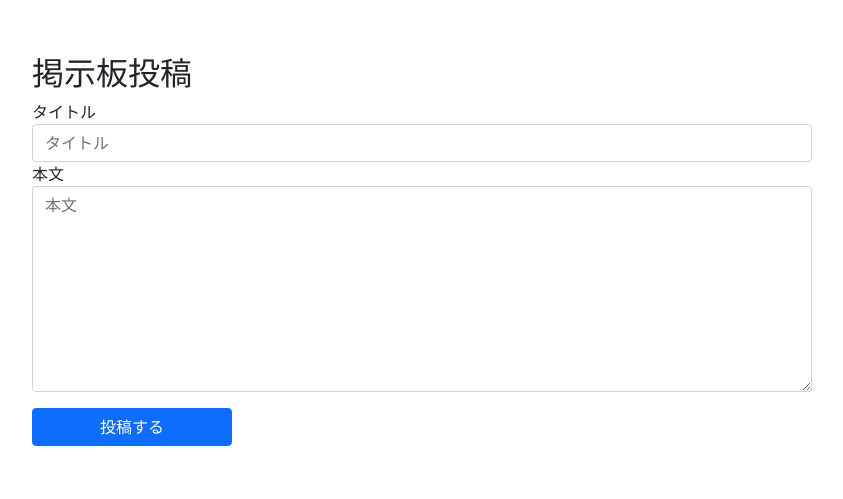
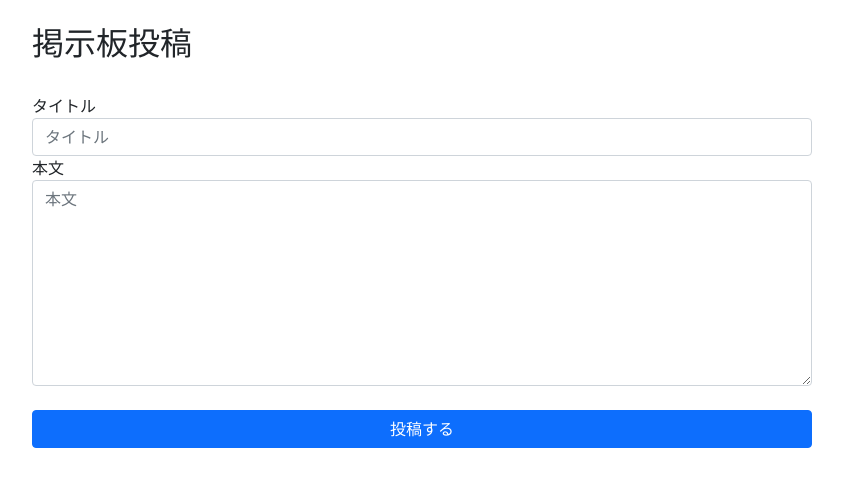
Before and after one commit to noseki/django, a Django app: page /create/ in a window 1280 px wide. Shown: the part 56-555 px from the top of the page, without its empty margins (218-1061 px from the left). Run offline with Django 3.2, Linux system fonts and the light colour scheme.

Commit message:
0706_templates修正

```diff
--- a/keijiban/keijiapp/templates/keijiapp/create.html
+++ b/keijiban/keijiapp/templates/keijiapp/create.html
@@ -3,11 +3,12 @@
 {% block title %}投稿{% endblock %}
 
 {% block content %}
-<div class="d-flex align-items-center justify-content-center" style="height:500px;">
+<div class="d-flex align-items-center justify-content-center mt-4">
   <form action="" method="post">
     {% csrf_token %}
     <div class="form-group">
       <h2>掲示板投稿</h2>
+      <br>
       <label for="title">タイトル</label>
       <input type="text" class="form-control" name="title" placeholder="タイトル">
     </div>
@@ -15,8 +16,8 @@
       <label for="content">本文</label>
       <textarea id="text" name="content" rows="8" cols="80" class="form-control" placeholder="本文"></textarea>
     </div>
-    <p></p>
-    <button type="submit" class="btn btn-primary" style="width:200px">投稿する</button>
+    <br>
+    <button type="submit" class="btn btn-primary col-12">投稿する</button>
   </form>
 </div>
 {% endblock %}
--- a/keijiban/keijiapp/templates/keijiapp/detail.html
+++ b/keijiban/keijiapp/templates/keijiapp/detail.html
@@ -7,6 +7,8 @@
         <h2>{{ object.title }}</h2>
         <!--<p>更新日：{{ object.created_time | date }}</P>-->
         <hr>
-        <p>{{ object.content }}</P>
+        {% autoescape off %}
+        <p>{{ object.content | linebreaksbr }}</P>
+        {% endautoescape %}
     </div>
 {% endblock %}
--- a/keijiban/keijiapp/templates/keijiapp/update.html
+++ b/keijiban/keijiapp/templates/keijiapp/update.html
@@ -15,7 +15,7 @@
                 <textarea id="text" name="content" rows="8" cols="80" class="form-control">{{ object.content }}</textarea>
             </div>
             <p></p>
-            <button type="submit" class="btn btn-secondary" style="width:200px">編集する</button>
+            <button type="submit" class="btn btn-secondary col-12">編集する</button>
         </form>
     </div>
 {% endblock %}
```
Also changed, not shown: keijiban/keijiapp/templates/keijiapp/list.html (+5 -6 lines), keijiban/keijiapp/templates/keijiapp/login.html (+6 -16 lines), keijiban/db.sqlite3.
